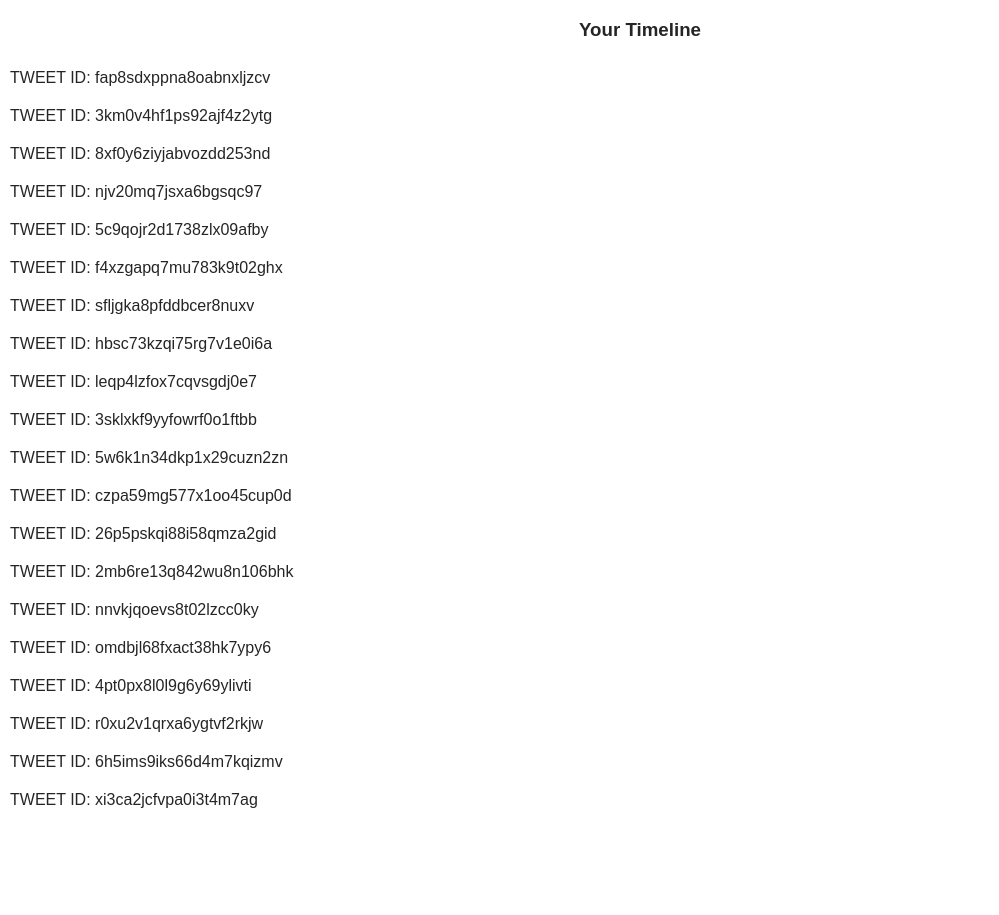
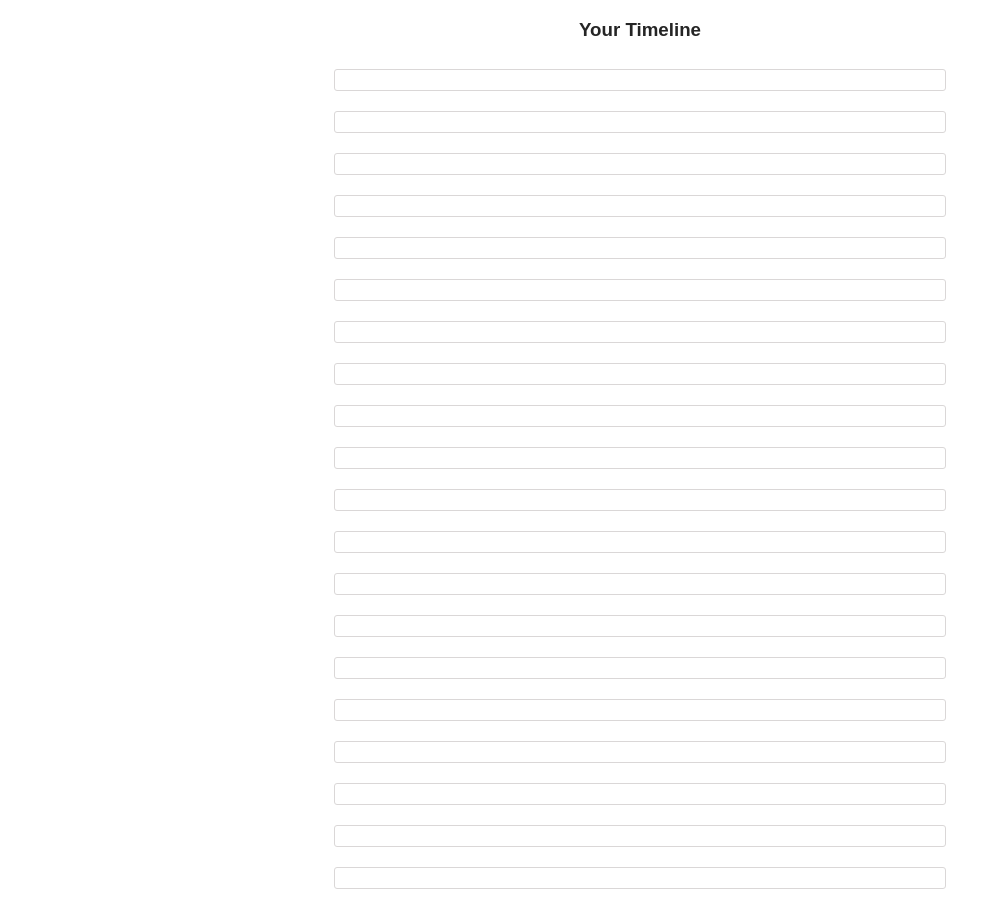
Before and after one commit to tatiana-passarella/react-redux_twitter-clone, a React (Create React App) app: page / in a window 1280 px wide. Shown: the whole page, without its empty margins (0-999 px from the left). Before the commit the page ends 835 px from the top, so only its background shows below. Built offline with nearby package versions, Linux system fonts and the light colour scheme.

Commit message:
Tweet component with console.log to read props

```diff
--- a/src/components/Dashboard.js
+++ b/src/components/Dashboard.js
@@ -1,5 +1,6 @@
 import React, { Component } from 'react'
 import { connect } from 'react-redux'
+import Tweet from './Tweet'
 
 class Dashboard extends Component {
   render() {
@@ -9,7 +10,7 @@ class Dashboard extends Component {
         <ul className='dashboard-list'>
           {this.props.tweetIds.map((id) => (
             <li key={id}>
-              <div>TWEET ID: {id}</div>
+              <Tweet id={id}/>
             </li>
           ))}
         </ul>
--- /dev/null
+++ b/src/components/Tweet.js
@@ -0,0 +1,26 @@
+import React, { Component } from 'react'
+import { connect } from 'react-redux'
+import { formatTweet } from '../utils/helpers'
+
+class Tweet extends Component {
+    render() {
+        console.log(this.props)
+        return (
+            <div className='tweet'>
+
+            </div>
+        )
+    }
+}
+
+
+function mapStateToProps ({authedUser, users, tweets}, { id }) {
+  const tweet = tweets[id]
+
+  return {
+    authedUser,
+    tweet: formatTweet(tweet, users[tweet.author], authedUser)
+  }
+}
+
+export default connect(mapStateToProps)(Tweet)
```
Also changed, not shown: 1 other file (tests, documents, lock files or other folders).
